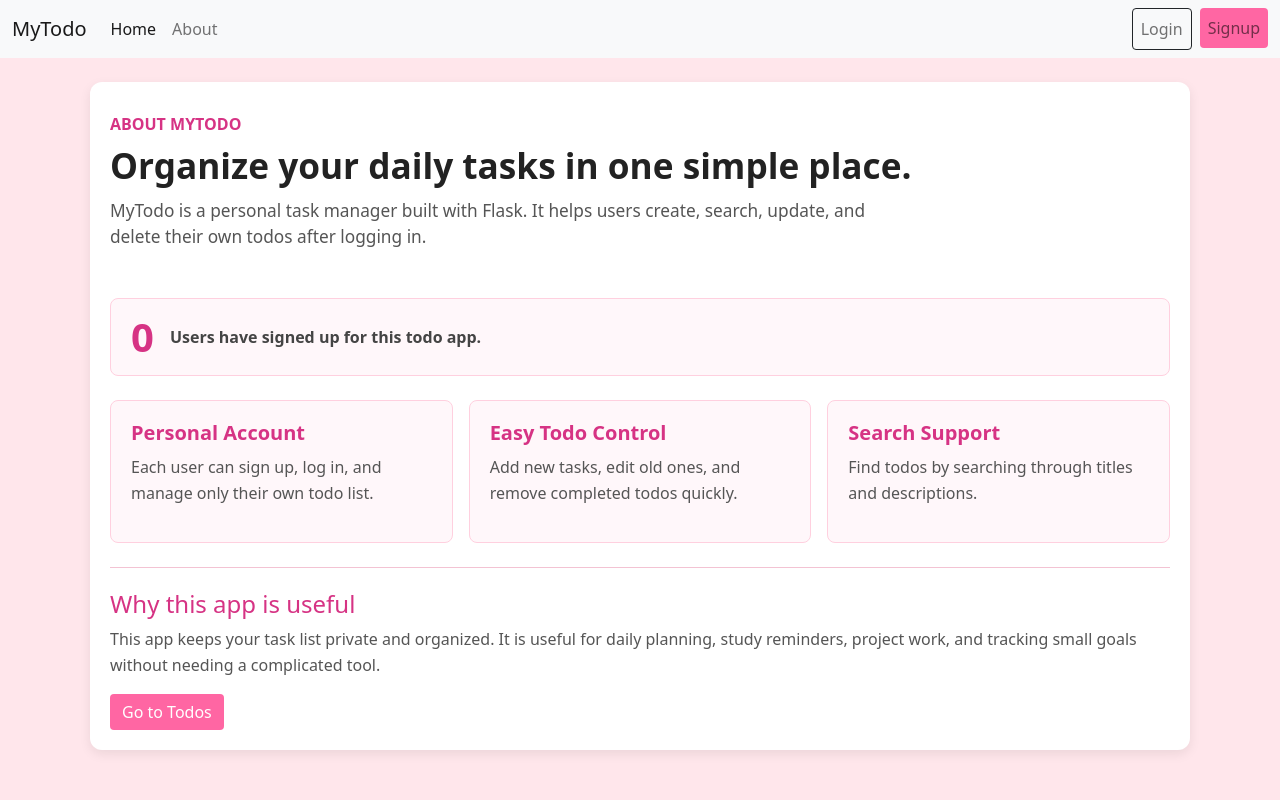
After one commit to AdrizaDey-cpp/todo-app, a Flask app: page /about in a window 1280 px wide. The commit adds this page. Run offline with Flask 3, Linux system fonts and the light colour scheme.

Commit message:
Add login about page and user count

```diff
--- a/app.py
+++ b/app.py
@@ -1,12 +1,35 @@
-from flask import Flask, render_template, request, redirect
-from flask_sqlalchemy import SQLAlchemy
 from datetime import datetime
 
+from flask import Flask, render_template, request, redirect
+from flask_login import (
+    LoginManager,
+    UserMixin,
+    current_user,
+    login_required,
+    login_user,
+    logout_user,
+)
+from flask_sqlalchemy import SQLAlchemy
+from werkzeug.security import check_password_hash, generate_password_hash
+
 app = Flask(__name__)
-app.config['SQLALCHEMY_DATABASE_URI'] = "sqlite:///todo.db"
-app.config['SQLALCHEMY_TRACK_MODIFICATIONS'] = False
+app.secret_key = "secret123"
+
+app.config["SQLALCHEMY_DATABASE_URI"] = "sqlite:///todo.db"
+app.config["SQLALCHEMY_TRACK_MODIFICATIONS"] = False
 
 db = SQLAlchemy(app)
+
+login_manager = LoginManager()
+login_manager.init_app(app)
+login_manager.login_view = "login"
+
+
+class User(db.Model, UserMixin):
+    id = db.Column(db.Integer, primary_key=True)
+    username = db.Column(db.String(100), unique=True, nullable=False)
+    password = db.Column(db.String(200), nullable=False)
+
 
 class Todo(db.Model):
     sno = db.Column(db.Integer, primary_key=True)
@@ -14,60 +37,129 @@ class Todo(db.Model):
     desc = db.Column(db.String(500), nullable=False)
     date_created = db.Column(db.DateTime, default=datetime.utcnow)
 
+    user_id = db.Column(db.Integer, db.ForeignKey("user.id"), nullable=False)
+
     def __repr__(self):
         return f"{self.sno} - {self.title}"
 
 
-@app.route('/', methods=['GET', 'POST'])
+@login_manager.user_loader
+def load_user(user_id):
+    return db.session.get(User, int(user_id))
+
+
+@app.route("/signup", methods=["GET", "POST"])
+def signup():
+    if request.method == "POST":
+        username = request.form["username"]
+        password = request.form["password"]
+
+        existing_user = User.query.filter_by(username=username).first()
+        if existing_user:
+            return "User already exists"
+
+        user = User(
+            username=username,
+            password=generate_password_hash(password),
+        )
+
+        db.session.add(user)
+        db.session.commit()
+
+        return redirect("/login")
+
+    return render_template("signup.html")
+
+
+@app.route("/login", methods=["GET", "POST"])
+def login():
+    if request.method == "POST":
+        username = request.form["username"]
+        password = request.form["password"]
+
+        user = User.query.filter_by(username=username).first()
+
+        if user and check_password_hash(user.password, password):
+            login_user(user)
+            return redirect("/")
+
+        return "Invalid credentials"
+
+    return render_template("login.html")
+
+
+@app.route("/logout")
+@login_required
+def logout():
+    logout_user()
+    return redirect("/login")
+
+
+@app.route("/about")
+def about():
+    user_count = User.query.count()
+    return render_template("about.html", user_count=user_count)
+
+
+@app.route("/", methods=["GET", "POST"])
+@login_required
 def hello_world():
+    if request.method == "POST":
+        title = request.form["title"]
+        desc = request.form["desc"]
 
-    # 🔹 ADD TODO
-    if request.method == 'POST':
-        title = request.form['title']
-        desc = request.form['desc']
-        todo = Todo(title=title, desc=desc)
+        todo = Todo(title=title, desc=desc, user_id=current_user.id)
         db.session.add(todo)
         db.session.commit()
-        return redirect("/")   # important
 
-    # 🔹 SEARCH LOGIC
-    search = request.args.get('search')
+        return redirect("/")
+
+    search = request.args.get("search")
+
+    query = Todo.query.filter_by(user_id=current_user.id)
 
     if search:
-        allTodo = Todo.query.filter(
+        query = query.filter(
             Todo.title.contains(search) | Todo.desc.contains(search)
-        ).all()
-    else:
-        allTodo = Todo.query.all()
+        )
 
-    return render_template('index.html', allTodo=allTodo)
+    allTodo = query.all()
+
+    return render_template("index.html", allTodo=allTodo)
 
 
-@app.route('/update/<int:sno>', methods=['GET', 'POST'])
+@app.route("/update/<int:sno>", methods=["GET", "POST"])
+@login_required
 def update(sno):
-    if request.method == 'POST':
-        title = request.form['title']
-        desc = request.form['desc']
-        todo = Todo.query.filter_by(sno=sno).first()
-        todo.title = title
-        todo.desc = desc
+    todo = Todo.query.filter_by(sno=sno, user_id=current_user.id).first()
+
+    if todo is None:
+        return redirect("/")
+
+    if request.method == "POST":
+        todo.title = request.form["title"]
+        todo.desc = request.form["desc"]
+
         db.session.commit()
         return redirect("/")
 
-    todo = Todo.query.filter_by(sno=sno).first()
-    return render_template('update.html', todo=todo)
+    return render_template("update.html", todo=todo)
 
 
-@app.route('/delete/<int:sno>')
+@app.route("/delete/<int:sno>")
+@login_required
 def delete(sno):
-    todo = Todo.query.filter_by(sno=sno).first()
-    db.session.delete(todo)
-    db.session.commit()
+    todo = Todo.query.filter_by(sno=sno, user_id=current_user.id).first()
+
+    if todo is not None:
+        db.session.delete(todo)
+        db.session.commit()
+
     return redirect("/")
 
 
-# ✅ ONLY ONE MAIN BLOCK
 if __name__ == "__main__":
     with app.app_context():
-        db.create_all()   # create DB if not exists
+        db.create_all()
+
     app.run(debug=True, port=8000)
--- a/requirements.txt
+++ b/requirements.txt
@@ -1,6 +1,7 @@
 blinker==1.9.0
 click==8.3.3
 Flask==3.1.3
+Flask-Login==0.6.3
 Flask-SQLAlchemy==3.1.1
 gunicorn==25.3.0
 itsdangerous==2.2.0
--- a/static/css/style.css
+++ b/static/css/style.css
@@ -34,3 +34,81 @@ h2, h4 {
 .table thead {
   background-color: #ffd6e0; /* lighter pink */
 }
+
+.about-page {
+  max-width: 1100px;
+}
+
+.about-header {
+  padding: 10px 0 16px;
+}
+
+.small-heading {
+  color: #d63384;
+  font-weight: 700;
+  letter-spacing: 0;
+  margin-bottom: 8px;
+  text-transform: uppercase;
+}
+
+.about-header h1 {
+  color: #222;
+  font-size: 2.2rem;
+  font-weight: 800;
+  margin-bottom: 12px;
+}
+
+.about-intro {
+  color: #555;
+  font-size: 1.08rem;
+  max-width: 760px;
+}
+
+.about-stat {
+  align-items: center;
+  background: #fff7fa;
+  border: 1px solid #ffd0df;
+  border-radius: 8px;
+  display: flex;
+  gap: 16px;
+  padding: 18px 20px;
+}
+
+.about-stat span {
+  color: #d63384;
+  font-size: 2.5rem;
+  font-weight: 800;
+  line-height: 1;
+}
+
+.about-stat p {
+  color: #444;
+  font-size: 1rem;
+  font-weight: 600;
+  margin: 0;
+}
+
+.about-card {
+  background: #fff7fa;
+  border: 1px solid #ffd0df;
+  border-radius: 8px;
+  height: 100%;
+  padding: 20px;
+}
+
+.about-card h5 {
+  color: #d63384;
+  font-weight: 700;
+  margin-bottom: 10px;
+}
+
+.about-card p,
+.about-section p {
+  color: #555;
+  line-height: 1.6;
+}
+
+.about-section {
+  border-top: 1px solid #f3c3d3;
+  padding-top: 22px;
+}
--- /dev/null
+++ b/templates/about.html
@@ -0,0 +1,53 @@
+{% extends 'base.html' %}
+{% block title %}About{% endblock title %}
+
+{% block body %}
+<div class="container my-4 about-page">
+    <div class="about-header">
+        <p class="small-heading">About MyTodo</p>
+        <h1>Organize your daily tasks in one simple place.</h1>
+        <p class="about-intro">
+            MyTodo is a personal task manager built with Flask. It helps users create,
+            search, update, and delete their own todos after logging in.
+        </p>
+    </div>
+
+    <div class="about-stat mt-3">
+        <span>{{ user_count }}</span>
+        <p>Users have signed up for this todo app.</p>
+    </div>
+
+    <div class="row g-3 mt-2">
+        <div class="col-md-4">
+            <div class="about-card">
+                <h5>Personal Account</h5>
+                <p>Each user can sign up, log in, and manage only their own todo list.</p>
+            </div>
+        </div>
+
+        <div class="col-md-4">
+            <div class="about-card">
+                <h5>Easy Todo Control</h5>
+                <p>Add new tasks, edit old ones, and remove completed todos quickly.</p>
+            </div>
+        </div>
+
+        <div class="col-md-4">
+            <div class="about-card">
+                <h5>Search Support</h5>
+                <p>Find todos by searching through titles and descriptions.</p>
+            </div>
+        </div>
+    </div>
+
+    <div class="about-section mt-4">
+        <h4>Why this app is useful</h4>
+        <p>
+            This app keeps your task list private and organized. It is useful for daily
+            planning, study reminders, project work, and tracking small goals without
+            needing a complicated tool.
+        </p>
+        <a class="btn btn-primary" href="/">Go to Todos</a>
+    </div>
+</div>
+{% endblock body %}
--- a/templates/base.html
+++ b/templates/base.html
@@ -1,7 +1,6 @@
 <!doctype html>
 <html lang="en">
 <head>
-    <!-- Required meta tags -->
     <meta charset="utf-8">
     <meta name="viewport" content="width=device-width, initial-scale=1">
 
@@ -31,17 +30,20 @@
 
             <!-- Left side -->
             <ul class="navbar-nav me-auto mb-2 mb-lg-0">
+
                 <li class="nav-item">
                     <a class="nav-link active" href="/">Home</a>
                 </li>
 
                 <li class="nav-item">
-                        <a class="nav-link" href="#">About</a>
+                    <a class="nav-link" href="/about">About</a>
                 </li>
+
             </ul>
 
-                <!-- 🔍 SEARCH FORM (IMPORTANT PART) -->
-                <form class="d-flex" method="GET" action="/">
+            <!-- 🔍 SEARCH (only when logged in) -->
+            {% if current_user.is_authenticated %}
+            <form class="d-flex me-3" method="GET" action="/">
                 <input
                     class="form-control me-2"
                     type="search"
@@ -49,13 +51,42 @@
                     placeholder="Search Todos"
                     value="{{ request.args.get('search','') }}"
                 >
-                    <button class="btn btn-outline-dark" type="submit">
-                        Search
-                    </button>
-
-                    <!-- optional clear button -->
+                <button class="btn btn-outline-dark" type="submit">Search</button>
                 <a href="/" class="btn btn-outline-secondary ms-2">Clear</a>
             </form>
+            {% endif %}
+
+            <!-- 🔐 AUTH BUTTONS -->
+            <ul class="navbar-nav">
+
+                {% if current_user.is_authenticated %}
+                    <li class="nav-item">
+                        <span class="nav-link">👋 {{ current_user.username }}</span>
+                    </li>
+
+                    <li class="nav-item">
+                        <a class="nav-link btn btn-outline-danger ms-2" href="/logout">
+                            Logout
+                        </a>
+                    </li>
+
+                {% else %}
+
+                    <li class="nav-item">
+                        <a class="nav-link btn btn-outline-dark me-2" href="/login">
+                            Login
+                        </a>
+                    </li>
+
+                    <li class="nav-item">
+                        <a class="nav-link btn btn-primary" href="/signup">
+                            Signup
+                        </a>
+                    </li>
+
+                {% endif %}
+
+            </ul>
 
         </div>
     </div>
```
Also changed, not shown: templates/login.html (added, +13 -0 lines), templates/signup.html (added, +13 -0 lines), instance/todo.db (deleted), 2 other files. Lines whose indentation alone changed are shown as unchanged.
